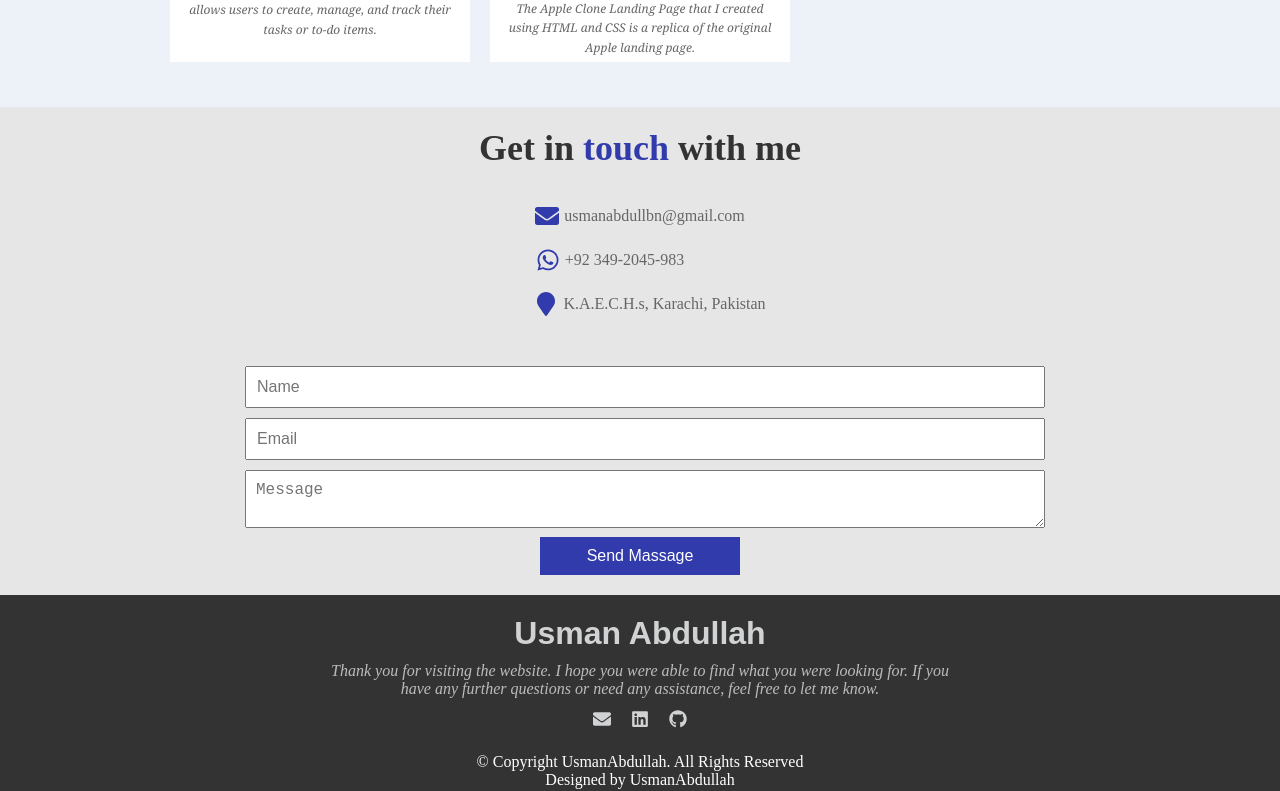
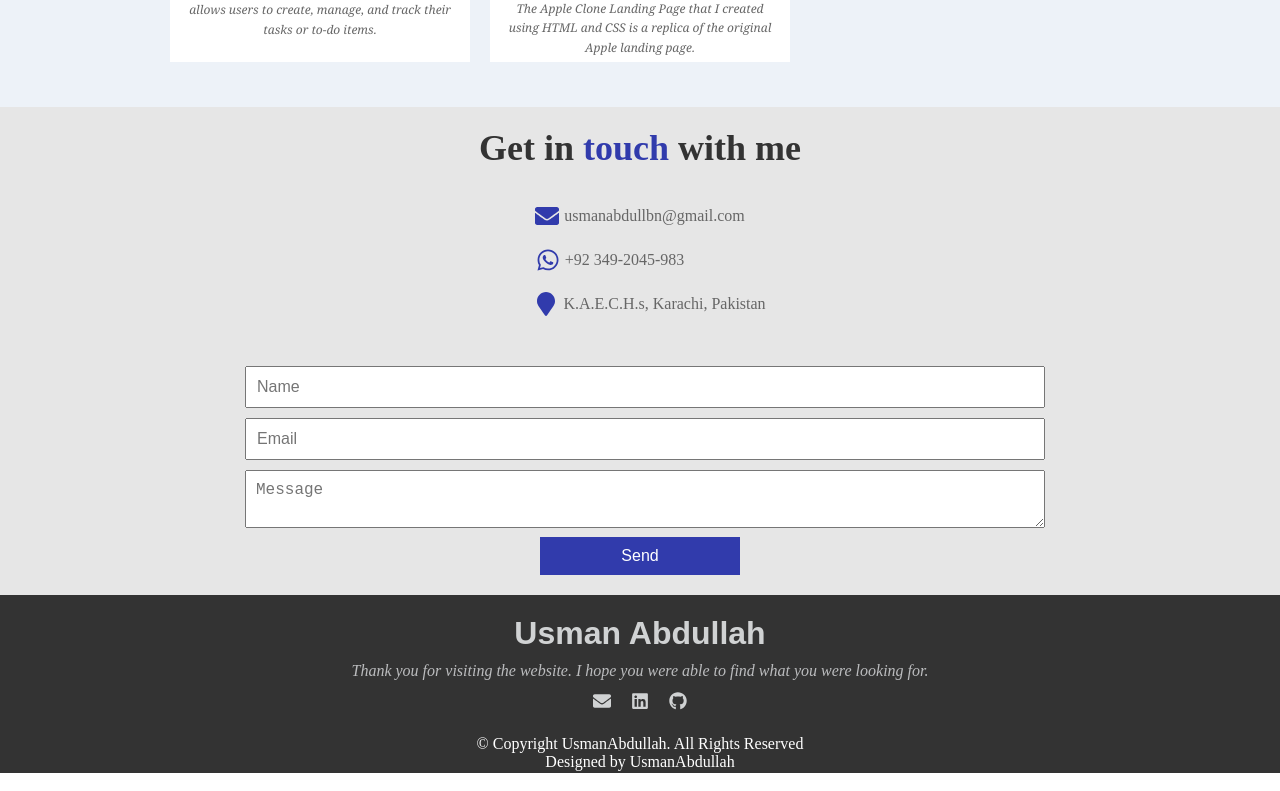
Before and after one commit to usmanabdullahbn/My-Portfolio, a React (Create React App) app: page / in a window 1280 px wide. Shown: the part 2547-3338 px from the top of the page. Built offline with nearby package versions, Linux system fonts and the light colour scheme.

Commit message:
update the portfolio

```diff
--- a/src/components/contact/Contact.js
+++ b/src/components/contact/Contact.js
@@ -47,7 +47,7 @@ const sendMsgHandler = () => {
         onChange={handleChange}
         required
       ></textarea>
-      <button type="submit" className='button-contact' onClick={sendMsgHandler}>Send Massage</button>
+      <button type="submit" className='button-contact' onClick={sendMsgHandler}>Send</button>
     </form>
    </div>
   );
--- a/src/components/footer/Footer.js
+++ b/src/components/footer/Footer.js
@@ -9,9 +9,7 @@ const Footer = () => {
       <h1 className="my-name">Usman Abdullah</h1>
       <p className="footer-text">
         Thank you for visiting the website. I hope you were able to find what
-        you were looking for. If you <br />
-        have any further questions or need any assistance, feel free to let me
-        know.
+        you were looking for.
       </p>
       <div className="social-links">
           <a href="mailto:usmanabdullahbn@gmail.com" target="_blank" rel="noopener noreferrer">
--- a/src/components/home/Home.css
+++ b/src/components/home/Home.css
@@ -110,15 +110,17 @@
   }
 
   .container {
-    margin: 5px;
+    text-align: center;
+    padding: 0;
+    margin: 0;
   }
 
   .icon-container {
     justify-content: center;
   }
 
-  .button-container {
-    text-align: center;
+ .button-home{
+    display: none;
   }
   .img-container{
     display: none;
```
Also changed, not shown: firebase.json (added), 1 other file (tests, documents, lock files or other folders).
